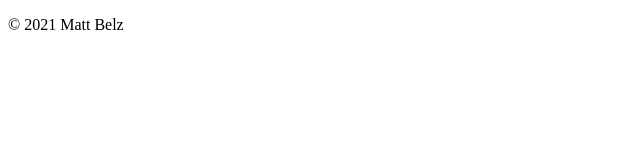
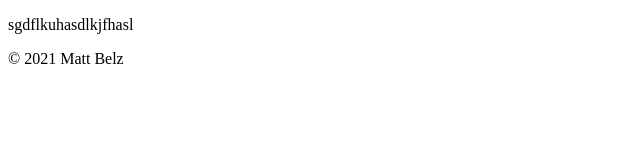
Before and after one commit to LC101-September-2021/assignment-4-html-me-something-mpbelz, a website: page index.html in a window 1280 px wide. Shown: the whole page, without its empty margins (0-640 px from the left). Drawn offline with Linux system fonts and the light colour scheme.

Commit message:
test commit

```diff
--- a/index.html
+++ b/index.html
@@ -5,6 +5,8 @@
    </head>
    <body>
       <!-- Write your HTML in this file! -->
-      <p>© 2021 Matt  Belz</p>
+      <p>sgdflkuhasdlkjfhasl</p>
+
+      <footer>© 2021 Matt  Belz</footer>
    </body>
 </html>
```
